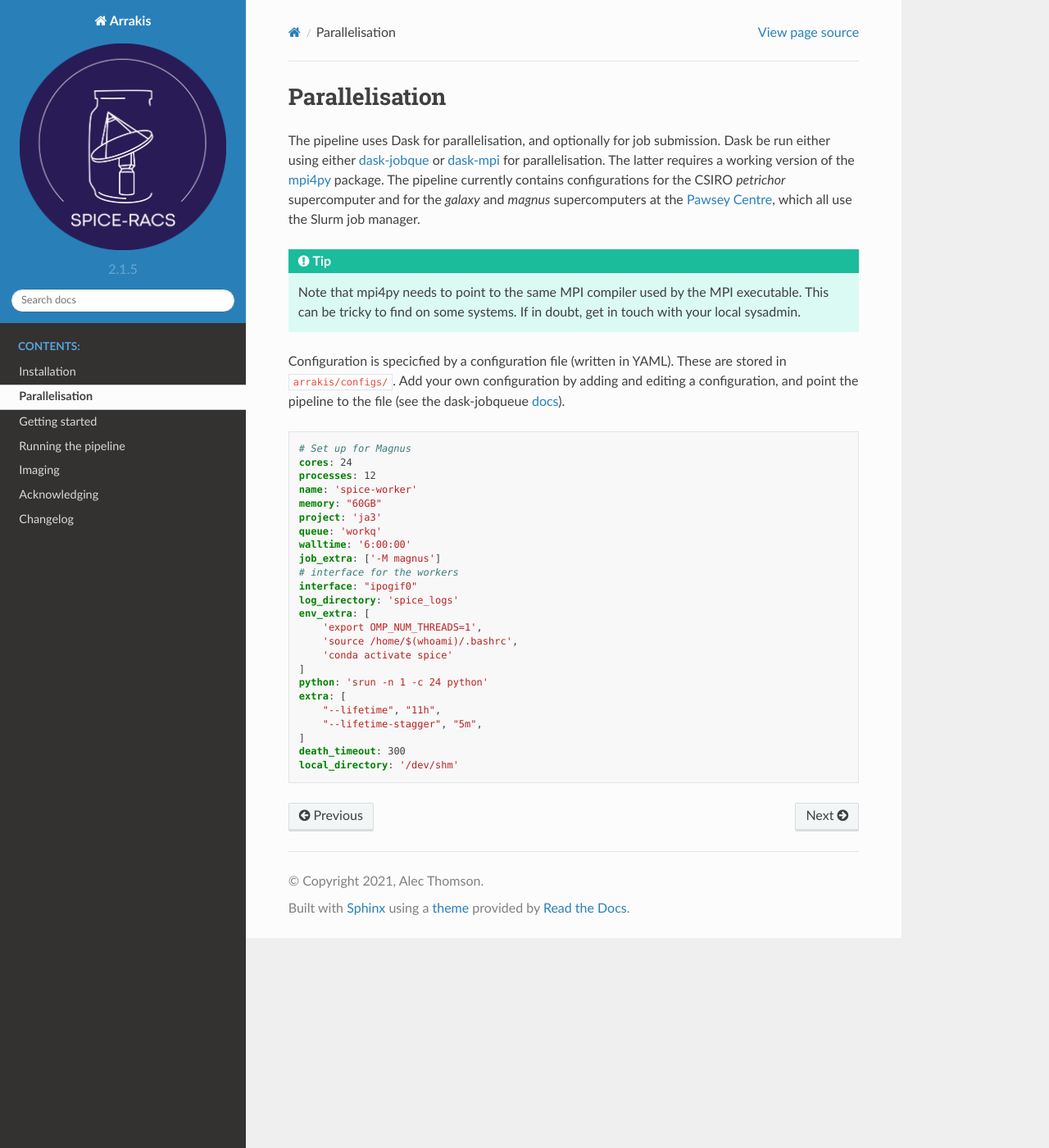
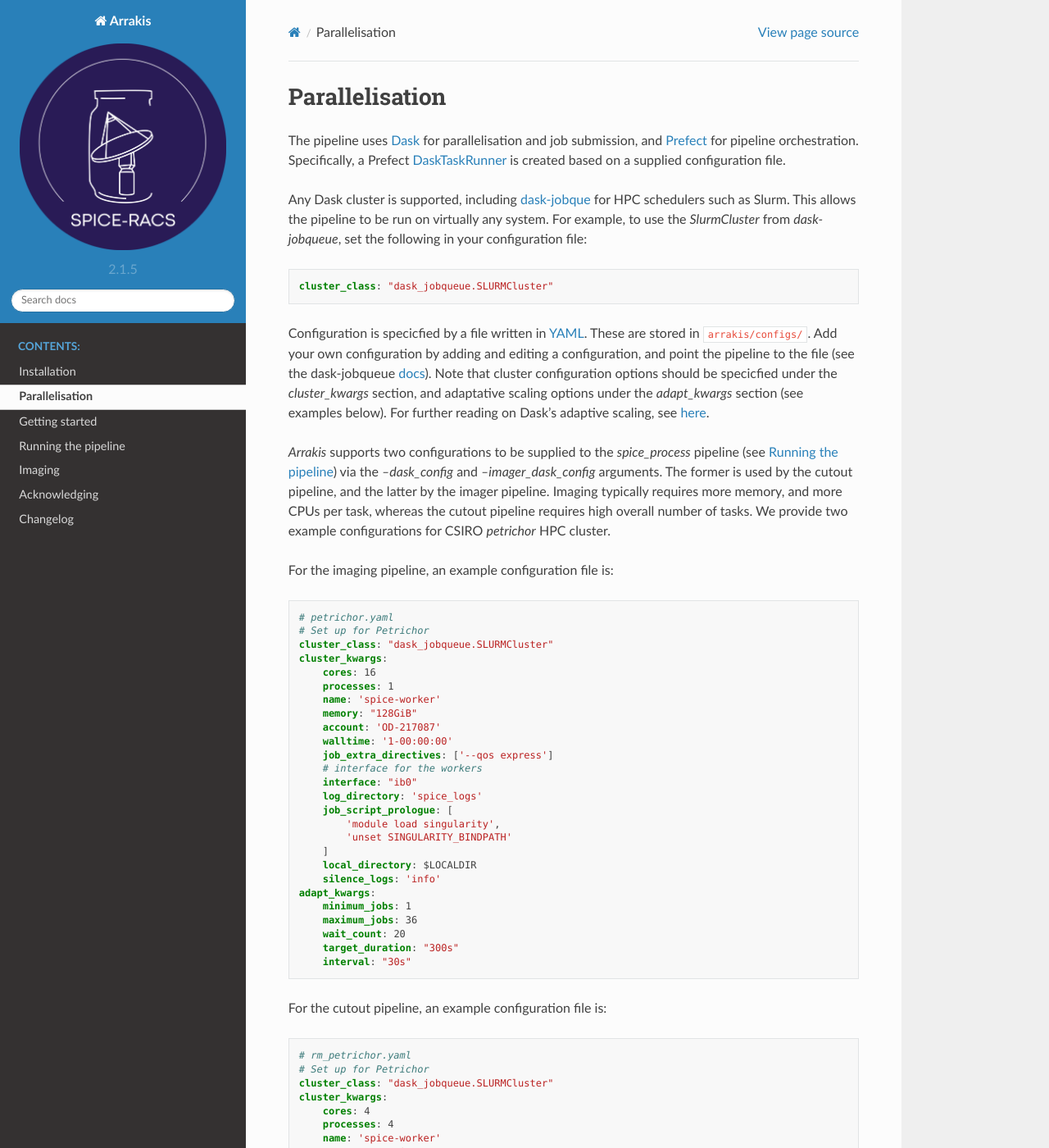
Before and after one commit to AlecThomson/arrakis, a Sphinx documentation site: the page built from docs/source/parallel.rst, in a window 1280 px wide and 1400 px high. Shown: the whole window at 82% size. Built offline with Sphinx 7.4.7 and the Read the Docs theme 2.0.0, drawn with Linux system fonts in a browser that asks for light colours; pages that are not in the unit, such as notebooks, are missing from menus; the version number is read from the project's files by our own code; some of the changed text lies outside the part shown.

Commit message:
Update docs

```diff
--- a/docs/source/parallel.rst
+++ b/docs/source/parallel.rst
@@ -1,35 +1,76 @@
 Parallelisation
 ---------------
-The pipeline uses Dask for parallelisation, and optionally for job submission. Dask be run either using either `dask-jobque <https://jobqueue.dask.org/en/latest/>`_ or `dask-mpi <http://mpi.dask.org/en/latest/>`_ for parallelisation. The latter requires a working version of the `mpi4py <https://mpi4py.readthedocs.io/en/latest/>`_ package. The pipeline currently contains configurations for the CSIRO `petrichor` supercomputer and for the `galaxy` and `magnus` supercomputers at the `Pawsey Centre <https://pawsey.org.au/>`_, which all use the Slurm job manager.
+The pipeline uses `Dask <https://www.dask.org/>`_ for parallelisation and job submission, and `Prefect <https://docs.prefect.io/latest/>`_ for pipeline orchestration. Specifically, a Prefect `DaskTaskRunner <https://prefecthq.github.io/prefect-dask/>`_ is created based on a supplied configuration file.
 
-.. tip ::
-    Note that mpi4py needs to point to the same MPI compiler used by the MPI executable. This can be tricky to find on some systems. If in doubt, get in touch with your local sysadmin.
-
-Configuration is specicfied by a configuration file (written in YAML). These are stored in :file:`arrakis/configs/`. Add your own configuration by adding and editing a configuration, and point the pipeline to the file (see the dask-jobqueue `docs <https://jobqueue.dask.org/en/latest/configuration.html/>`_).
+Any Dask cluster is supported, including `dask-jobque <https://jobqueue.dask.org/en/latest/>`_ for HPC schedulers such as Slurm. This allows the pipeline to be run on virtually any system. For example, to use the `SlurmCluster` from `dask-jobqueue`, set the following in your configuration file:
 
 .. code-block:: yaml
 
-    # Set up for Magnus
-    cores: 24
-    processes: 12
-    name: 'spice-worker'
-    memory: "60GB"
-    project: 'ja3'
-    queue: 'workq'
-    walltime: '6:00:00'
-    job_extra: ['-M magnus']
-    # interface for the workers
-    interface: "ipogif0"
-    log_directory: 'spice_logs'
-    env_extra: [
-        'export OMP_NUM_THREADS=1',
-        'source /home/$(whoami)/.bashrc',
-        'conda activate spice'
-    ]
-    python: 'srun -n 1 -c 24 python'
-    extra: [
-        "--lifetime", "11h",
-        "--lifetime-stagger", "5m",
-    ]
-    death_timeout: 300
-    local_directory: '/dev/shm'
+    cluster_class: "dask_jobqueue.SLURMCluster"
+
+Configuration is specicfied by a file written in `YAML <https://yaml.org/>`_. These are stored in :file:`arrakis/configs/`. Add your own configuration by adding and editing a configuration, and point the pipeline to the file (see the dask-jobqueue `docs <https://jobqueue.dask.org/en/latest/configuration.html#configuration>`_). Note that cluster configuration options should be specicfied under the `cluster_kwargs` section, and adaptative scaling options under the `adapt_kwargs` section (see examples below). For further reading on Dask's adaptive scaling, see `here <https://docs.dask.org/en/latest/adaptive.html>`_.
+
+*Arrakis* supports two configurations to be supplied to the `spice_process` pipeline (see :ref:`Running the pipeline`) via the `--dask_config` and `--imager_dask_config` arguments. The former is used by the cutout pipeline, and the latter by the imager pipeline. Imaging typically requires more memory, and more CPUs per task, whereas the cutout pipeline requires high overall number of tasks. We provide two example configurations for CSIRO `petrichor` HPC cluster.
+
+For the imaging pipeline, an example configuration file is:
+
+.. code-block:: yaml
+
+    # petrichor.yaml
+    # Set up for Petrichor
+    cluster_class: "dask_jobqueue.SLURMCluster"
+    cluster_kwargs:
+        cores: 16
+        processes: 1
+        name: 'spice-worker'
+        memory: "128GiB"
+        account: 'OD-217087'
+        walltime: '1-00:00:00'
+        job_extra_directives: ['--qos express']
+        # interface for the workers
+        interface: "ib0"
+        log_directory: 'spice_logs'
+        job_script_prologue: [
+            'module load singularity',
+            'unset SINGULARITY_BINDPATH'
+        ]
+        local_directory: $LOCALDIR
+        silence_logs: 'info'
+    adapt_kwargs:
+        minimum_jobs: 1
+        maximum_jobs: 36
+        wait_count: 20
+        target_duration: "300s"
+        interval: "30s"
+
+For the cutout pipeline, an example configuration file is:
+
+.. code-block:: yaml
+
+    # rm_petrichor.yaml
+    # Set up for Petrichor
+    cluster_class: "dask_jobqueue.SLURMCluster"
+    cluster_kwargs:
+        cores: 4
+        processes: 4
+        name: 'spice-worker'
+        memory: "256GiB"
+        account: 'OD-217087'
+        walltime: '0-01:00:00'
+        job_extra_directives: ['--qos express']
+        # interface for the workers
+        interface: "ib0"
+        log_directory: 'spice_logs'
+        job_script_prologue: [
+            'module load singularity',
+            'unset SINGULARITY_BINDPATH',
+            'export OMP_NUM_THREADS=1'
+        ]
+        local_directory: $LOCALDIR
+        silence_logs: 'info'
+    adapt_kwargs:
+        minimum: 108
+        maximum: 512
+        wait_count: 20
+        target_duration: "5s"
+        interval: "10s"
```
